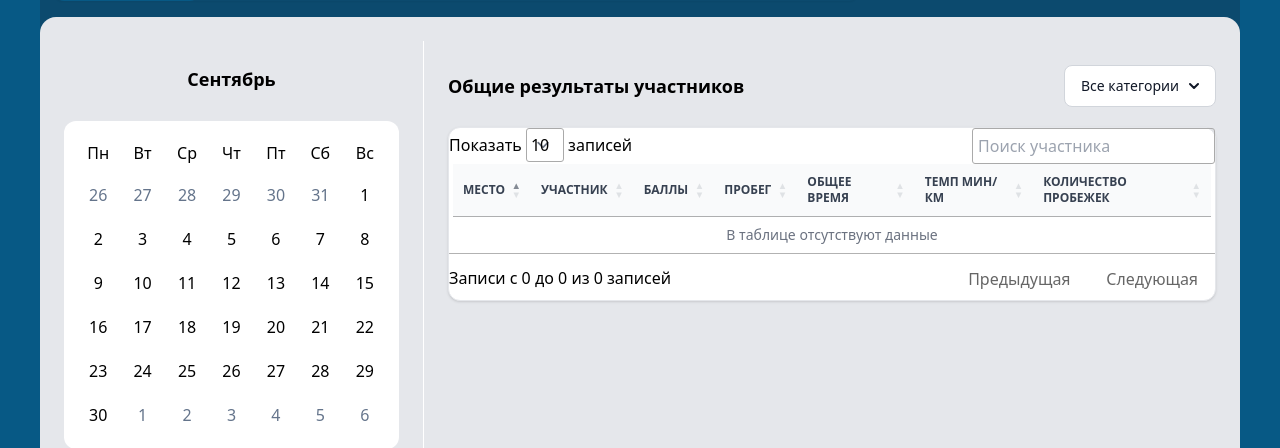
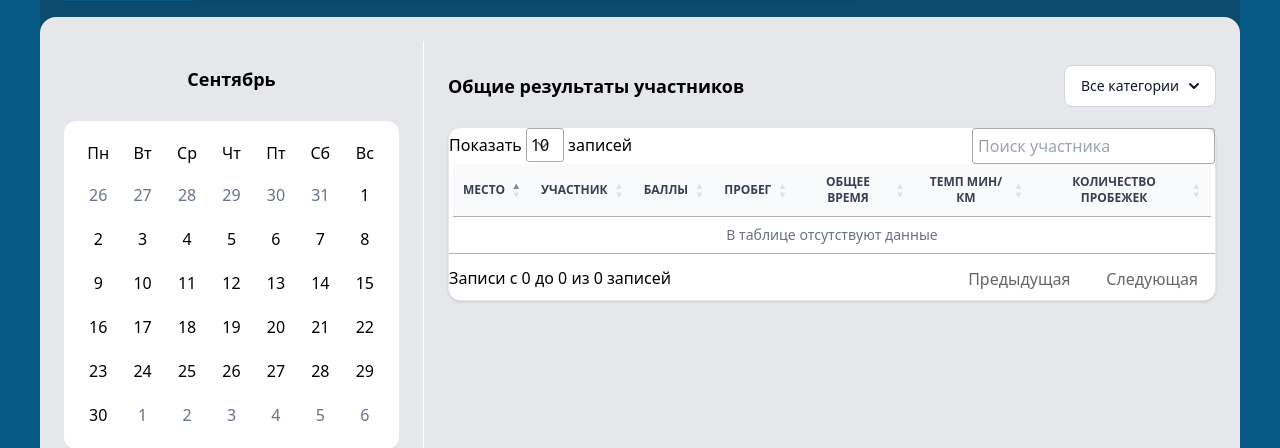
Before and after one commit to sa1amander83/r4f24, a Django app: page / in a window 1280 px wide. Shown: the part 196-644 px from the top of the page. Run offline with Django 5.2, Linux system fonts and the light colour scheme; parts of the project's set-up code (start-up, migrations or seed data) failed here and were passed over; some libraries are stand-ins or nearby versions.

Commit message:
datatables

```diff
--- a/templates/index.html
+++ b/templates/index.html
@@ -391,9 +391,9 @@
           class="flex justify-center mt-5 bg-white shadow border w-full flex-col items-center rounded-xl"
         >
           <div class="w-full overflow-x-auto">
-            <table
+            <table style="align:text-center !important;"
               id="index"
-              class="w-full text-sm text-left px-1  text-gray-500 "
+              class="w-full text-sm text-center px-1  text-gray-500 "
             >
 
               <thead
@@ -506,7 +506,8 @@
                     bottomStart: null,
                     bottomEnd: null
                 },
-
+columnDefs: [
+ { targets: '_all', className: 'dt-body-center  dt-head-center' }],
 
     language: {
       processing: "Подождите...",
```
